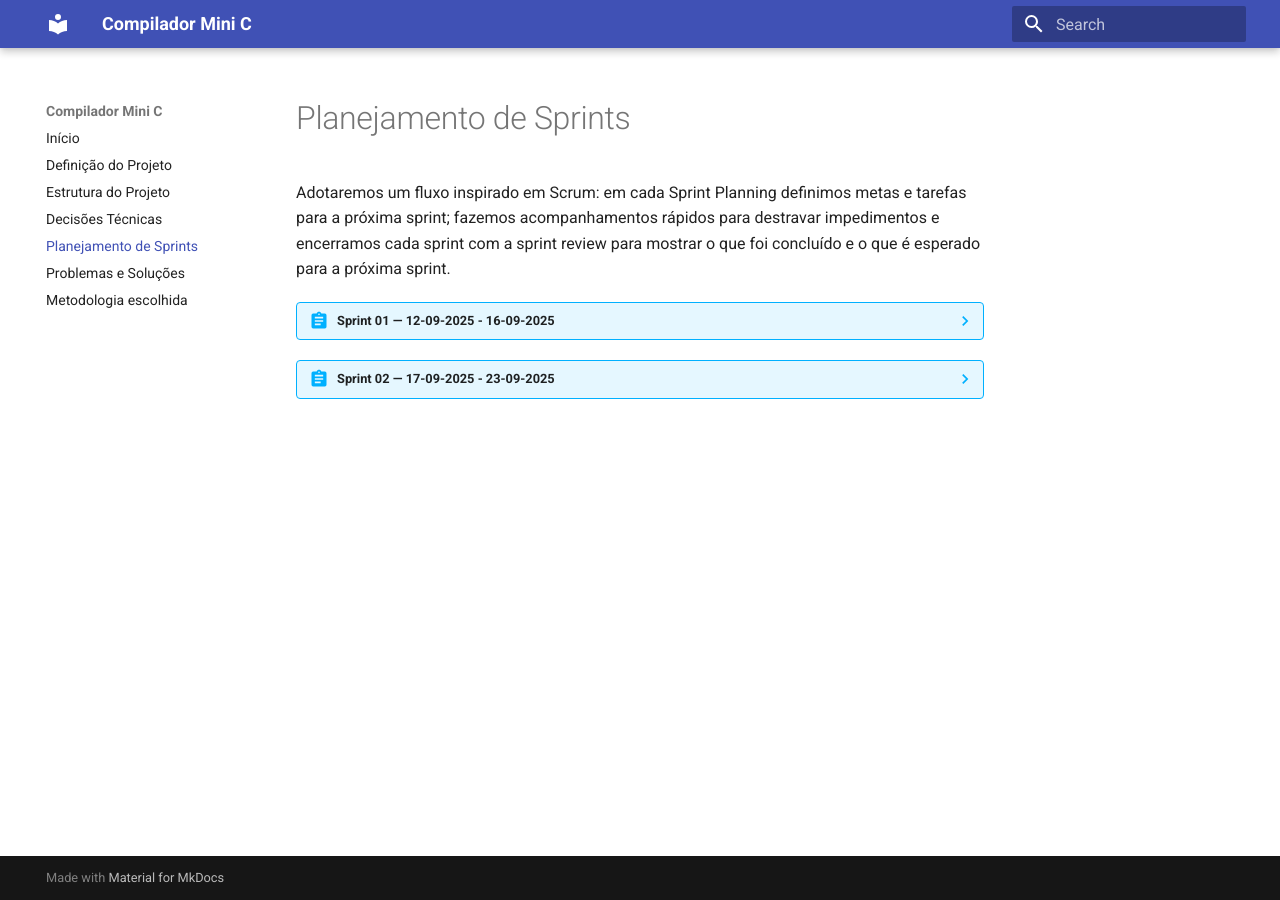
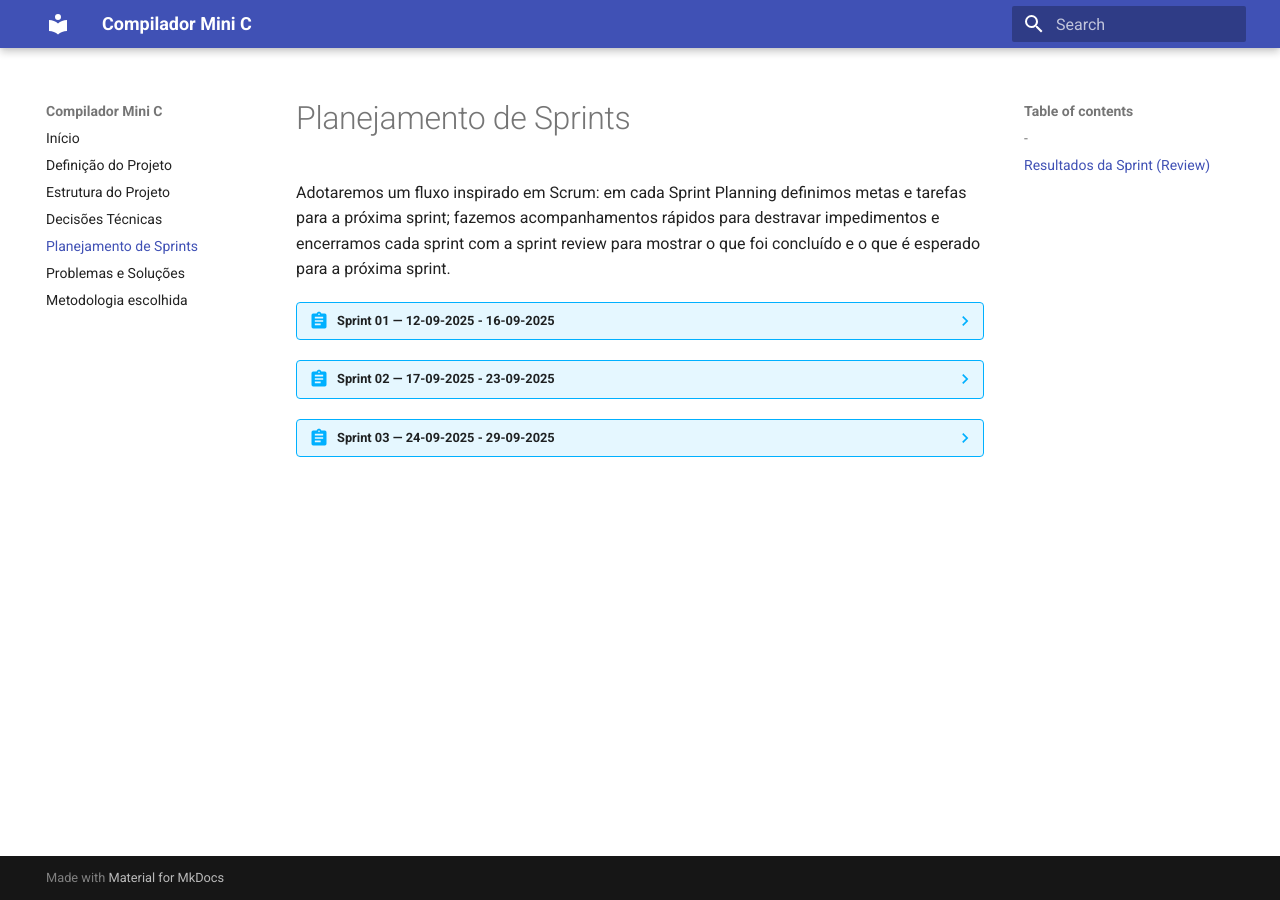
Before and after one commit to thmasq/mini-c-compiler, an MkDocs documentation site: the page built from mkdocs/sprint-planning.md, in a window 1280 px wide. Built offline with MkDocs 1.6.1 and Material for MkDocs 9.7.7, drawn with Linux system fonts in a browser that asks for light colours; some of the changed lines change nothing that is shown.

Commit message:
add new structure for 3rd sprint

```diff
--- a/mkdocs/sprint-planning.md
+++ b/mkdocs/sprint-planning.md
@@ -85,3 +85,40 @@
     **Resultados da Sprint (Review)**
     - Entregas concluídas: *(preencher na review de 23/09)*
     - Itens para a próxima sprint: Entender o que já está implementado e dividir o que cada um pode contribuir
+
+??? abstract "Sprint 03 — 24-09-2025 - 29-09-2025"
+
+    **Presentes:** Caio, Eduardo, João Felipe, Renata e Thomas
+
+    **Início:** 24-09-2025
+    **Fim:** 29-09-2025
+
+    **Objetivo da Sprint**: Finalizar a parte do compilador que envolve a análise léxica, semântica, sintática, semântica, assim como implementar tabela de símbolos para a entrega da P1 ao professor.
+
+    **Tarefas da sprint**:
+
+    | ID   | Tarefa                                           | Responsável         | Status                   |
+    |------|--------------------------------------------------|---------------------|--------------------------|
+    | T-01 | Refinar estruturas existentes                            | TODOS               | ⏳ TODO · 📌 DEFINED     |
+    | T-02 | Atualizar documentação do MKDocs (Github Pages)                             | TODOS               | ⏳ TODO · 📌 DEFINED     |
+    | T-03 | Placeholder                            | TODOS               | ⏳ TODO · 📌 DEFINED     |
+
+    **Legenda de status:**
+
+    - 📌 DEFINED — definido nesta sprint
+    - ✅ DONE - concluída
+    - 🚧 DOING - em andamento
+    - ⏳ TODO - planejada, mas não começou
+    - ⛔ BLOCKED - impedido (impedimento registrado abaixo)
+
+    **Impedimentos**
+    - —
+
+    **Diário**:
+
+    -
+    -
+
+    **Resultados da Sprint (Review)**
+    -
+    -
```
